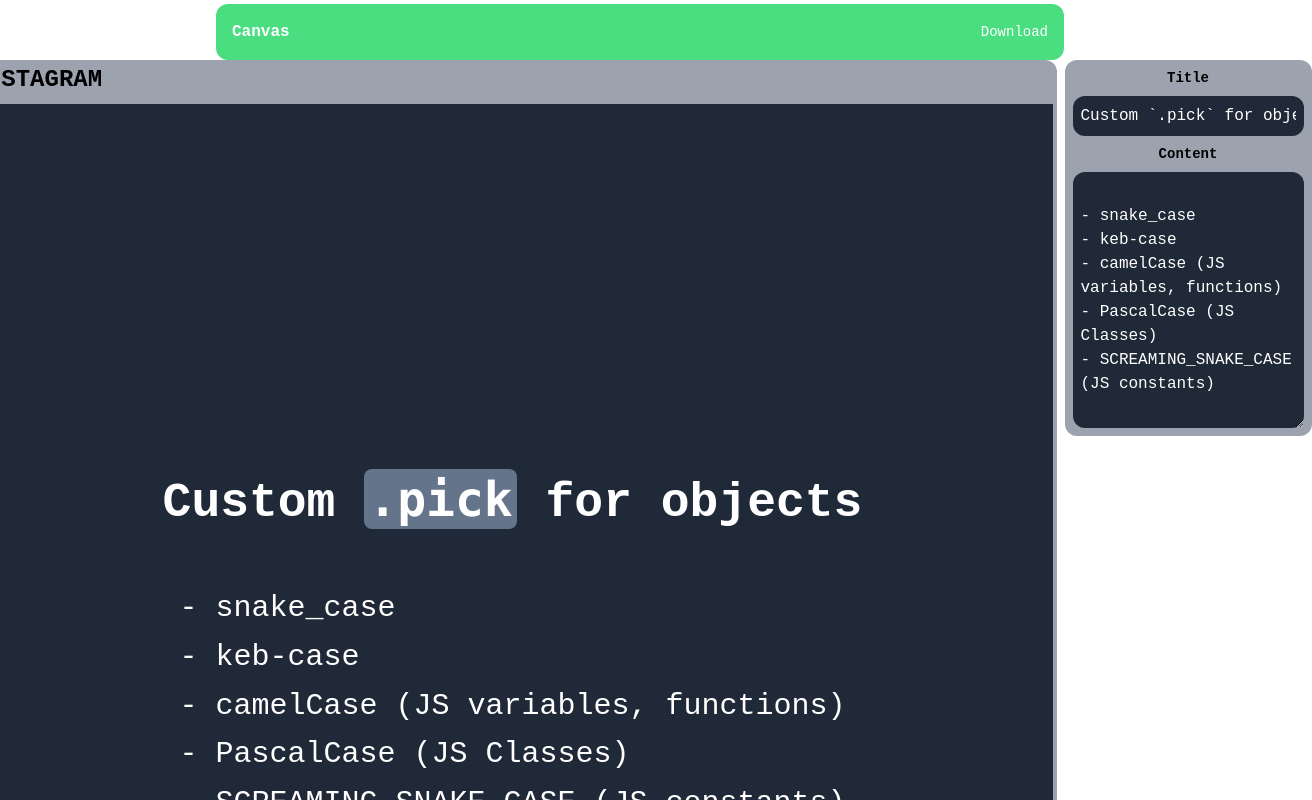
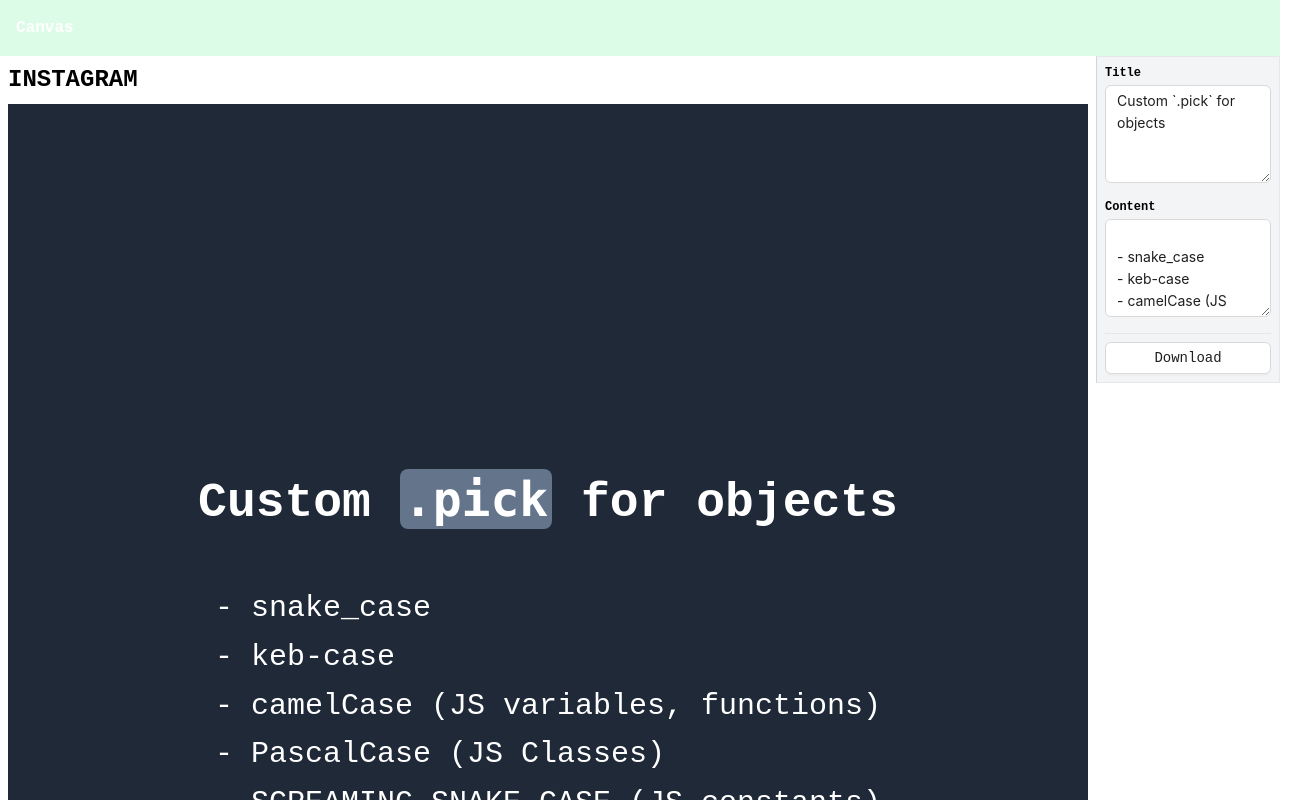
Before and after one commit to 318097/canvas, a React (Create React App) app: page / in a window 1280 px wide. Shown: the top 800 px of the page, 1312 px wide, since content can reach past the window. Built offline with nearby package versions, Linux system fonts and the light colour scheme; the HTML template or start-up script is replaced by a standard one.

Commit message:
Refactor

```diff
--- a/package.json
+++ b/package.json
@@ -6,6 +6,7 @@
     "@testing-library/jest-dom": "^5.17.0",
     "@testing-library/react": "^13.4.0",
     "@testing-library/user-event": "^13.5.0",
+    "antd": "^5.24.5",
     "classnames": "^2.5.1",
     "downloadjs": "^1.4.7",
     "fabric": "^6.0.2",
--- a/src/components/Raw.js
+++ b/src/components/Raw.js
@@ -11,205 +11,10 @@ import * as htmlToImage from "html-to-image";
 import download from "downloadjs";
 import "./Raw.scss";
 import cn from "classnames";
+import { Input, Select, Button } from "antd";
+import { getDefaultContent, PROPERTIES, CONFIG } from "./config";
 
-const PROPERTIES = [
-  {
-    label: "Font Size",
-    key: "text-size",
-    options: [
-      {
-        label: "Base",
-        value: "text-base",
-      },
-      {
-        label: "XS",
-        value: "text-xs",
-      },
-      {
-        label: "SM",
-        value: "text-sm",
-      },
-      {
-        label: "MD",
-        value: "text-md",
-      },
-      {
-        label: "LG",
-        value: "text-3xl",
-      },
-      {
-        label: "XL",
-        value: "text-4xl",
-      },
-      {
-        label: "2XL",
-        value: "text-5xl",
-      },
-      {
-        label: "3XL",
-        value: "text-6xl",
-      },
-      {
-        label: "4XL",
-        value: "text-7xl",
-      },
-    ],
-  },
-  {
-    label: "Text Align",
-    key: "text-align",
-    options: [
-      {
-        label: "Left",
-        value: "text-left",
-      },
-      {
-        label: "Center",
-        value: "text-center",
-      },
-      {
-        label: "Right",
-        value: "text-right",
-      },
-      {
-        label: "Justify",
-        value: "text-justify",
-      },
-    ],
-  },
-  {
-    label: "Text Color",
-    key: "text-color",
-    options: [
-      {
-        label: "Red",
-        value: "text-red-500",
-      },
-      {
-        label: "Blue",
-        value: "text-blue-500",
-      },
-      {
-        label: "Green",
-        value: "text-green-500",
-      },
-      {
-        label: "Yellow",
-        value: "text-yellow-500",
-      },
-      {
-        label: "Purple",
-        value: "text-purple-500",
-      },
-      {
-        label: "Pink",
-        value: "text-pink-500",
-      },
-      {
-        label: "Orange",
-        value: "text-orange-500",
-      },
-      {
-        label: "Teal",
-        value: "text-teal-500",
-      },
-      {
-        label: "Cyan",
-        value: "text-cyan-500",
-      },
-      {
-        label: "Lime",
-        value: "text-lime-500",
-      },
-    ],
-  },
-  {
-    label: "Font Weight",
-    key: "text-weight",
-    options: [
-      {
-        label: "Thin",
-        value: "font-thin",
-      },
-      {
-        label: "Extra Light",
-        value: "font-extralight",
-      },
-      {
-        label: "Light",
-        value: "font-light",
-      },
-      {
-        label: "Normal",
-        value: "font-normal",
-      },
-      {
-        label: "Medium",
-        value: "font-medium",
-      },
-      {
-        label: "Semi Bold",
-        value: "font-semibold",
-      },
-      {
-        label: "Bold",
-        value: "font-bold",
-      },
-      {
-        label: "Extra Bold",
-        value: "font-extrabold",
-      },
-      {
-        label: "Black",
-        value: "font-black",
-      },
-    ],
-  },
-];
-
-const CONFIG = [
-  {
-    platform: "INSTAGRAM",
-    fontMultiplier: 2,
-    className: `h-[1080px] w-[1080px]`,
-    layout: [
-      {
-        type: "title",
-        key: "title",
-        className: "leading-relaxed",
-        properties: {
-          "text-size": "text-5xl",
-          "text-weight": "font-bold",
-          "text-align": "text-center",
-          "text-color": "text-white",
-        },
-      },
-      {
-        type: "paragraph",
-        key: "content",
-        className: "leading-relaxed",
-        properties: {
-          "text-size": "text-3xl",
-          "text-align": "text-left",
-          "text-color": "text-white",
-        },
-      },
-    ],
-  },
-];
-
-const getDefaultContent = () => {
-  return {
-    title: "Custom `.pick` for objects",
-    content: `
-- snake_case
-- keb-case
-- camelCase (JS variables, functions)
-- PascalCase (JS Classes)
-- SCREAMING_SNAKE_CASE (JS constants)
-`,
-  };
-};
+const { TextArea } = Input;
 
 const Raw = () => {
   const [data, setData] = useState(getDefaultContent());
@@ -227,6 +32,7 @@ const Raw = () => {
   }, [selected]);
 
   const handleDownload = useCallback(() => {
+    setSelected("");
     if (ref.current === null) {
       return;
     }
@@ -249,30 +55,29 @@ const Raw = () => {
       });
   }, [ref]);
 
-  const handleChange = (e, key) => {
+  const handleChange = (key, value) => {
     setProperties((prev) => ({
       ...prev,
-      classes: cn(prev.classes, e.target.value),
+      [key]: value,
     }));
+
     const [, section] = selected.split(":");
+
     setConfig((prev) => {
       const newConfig = [...prev];
       const match = newConfig[0].layout.find((item) => item.key === section);
-      match.properties[key] = e.target.value;
+      match.properties[key] = value;
       return newConfig;
     });
   };
 
   return (
-    <div className="flex items-center flex-col p-1">
-      <header class="flex items-center justify-between w-2/3 p-4 bg-green-400 rounded-xl">
+    <div className="flex items-center flex-col p-0">
+      <header class="flex items-center justify-between w-full p-4 bg-green-100">
         <h3 className="text-white font-bold">Canvas</h3>
-        <button className="text-white text-sm" onClick={handleDownload}>
-          Download
-        </button>
       </header>
-      <div className="flex items-start gap-2">
-        <div className="p-1 rounded-xl bg-gray-400">
+      <div className="flex items-start gap-0 w-full">
+        <div className="p-2 bg-white grow">
           {config.map((config) => {
             const { layout, className = "", fontMultiplier, platform } = config;
             return (
@@ -306,7 +111,6 @@ const Raw = () => {
                       }
                     );
                     return (
-                      <div className="atom">
                       <div
                         onClick={() => {
                           setSelected(fullKey);
@@ -318,10 +122,6 @@ const Raw = () => {
                             .replace(/^<p>|<\/p>$/g, ""),
                         }}
                       ></div>
-                        <div className="actions">
-                          <div class="action">align</div>
-                        </div>
-                      </div>
                     );
                   })}
                 </div>
@@ -329,21 +129,23 @@ const Raw = () => {
             );
           })}
         </div>
-        <div className="flex flex-col gap-2 rounded-xl bg-gray-400 p-2 w-1/3">
-          <div className="flex flex-col gap-2">
-            <label className="text-sm font-bold">Title</label>
-            <input
-              type="text"
-              className="p-2 rounded-xl bg-gray-800 text-white"
+        <div className="flex flex-col gap-2 bg-gray-100 border border-l-gray-300 p-2 basis-1/6">
+          <div className="flex flex-col items-start gap-1 mb-2">
+            <label className="text-xs font-bold">Title</label>
+            <TextArea
+              rows={4}
+              placeholder="Title"
+              maxLength={6}
               value={data.title}
               onChange={(e) => setData({ ...data, title: e.target.value })}
             />
           </div>
-          <div className="flex flex-col gap-2">
-            <label className="text-sm font-bold">Content</label>
-            <textarea
-              rows={10}
-              className="p-2 rounded-xl bg-gray-800 text-white"
+          <div className="flex flex-col items-start gap-1 mb-2">
+            <label className="text-xs font-bold">Content</label>
+            <TextArea
+              rows={4}
+              placeholder="Content"
+              maxLength={6}
               value={data.content}
               onChange={(e) => setData({ ...data, content: e.target.value })}
             />
@@ -351,37 +153,29 @@ const Raw = () => {
           {!!selected && (
             <Fragment>
               <hr />
-              <h3 className="text-sm font-bold">Properties: {selected}</h3>
+              <h3 className="text-sm font-bold text-left">
+                Properties: {selected}
+              </h3>
               {PROPERTIES.map((property) => {
                 const { options, label, key } = property;
 
                 const value = _.get(properties, key, "");
                 return (
-                  <div className="flex flex-col gap-2">
-                    <label className="text-sm font-bold">{label}</label>
-                    <select
-                      className="p-2 rounded-xl bg-gray-800 text-white"
-                      onChange={(e) => handleChange(e, key)}
+                  <div className="flex flex-col items-start gap-1 mb-2">
+                    <label className="text-xs font-bold">{label}</label>
+                    <Select
+                      options={options}
+                      onChange={(value) => handleChange(key, value)}
                       value={value}
-                    >
-                      {options.map((option) => {
-                        const { label, value } = option;
-                        return (
-                          <option
-                            key={value}
-                            value={value}
-                            className="p-2 rounded-xl bg-gray-800 text-white"
-                          >
-                            {label}
-                          </option>
-                        );
-                      })}
-                    </select>
+                      className="w-full"
+                    />
                   </div>
                 );
               })}
             </Fragment>
           )}
+          <hr />
+          <Button onClick={handleDownload}>Download</Button>
         </div>
       </div>
     </div>
--- a/src/components/Raw.scss
+++ b/src/components/Raw.scss
@@ -13,13 +13,13 @@ code {
 }
 
 .raw-editor-root {
-  @apply flex flex-col gap-6 items-center justify-center;
+  @apply flex flex-col gap-6 items-center justify-center select-none;
 }
 
 .element {
-  @apply border-transparent;
+  @apply border border-dashed border-transparent;
   &.selected {
-    @apply border border-dashed border-gray-100;
+    @apply border-gray-100;
   }
 }
 
@@ -27,35 +27,3 @@ pre,
 code {
   font-size: inherit;
 }
-
-.atom {
-  border: 1px dashed transparent;
-  transition: 0.2s all;
-  position: relative;
-  .actions {
-    display: none;
-    transition: 0.2s all;
-    position: absolute;
-    bottom: 2px;
-    right: 2px;
-    align-items: center;
-    border: 1px solid #ccc;
-    padding: 2px 4px;
-    gap: 2px;
-    .action {
-      font-size: 8px;
-      text-transform: lowercase;
-      color: #ccc;
-      &:hover {
-        cursor: pointer;
-        text-decoration: underline;
-      }
-    }
-  }
-  &:hover {
-    border-color: #ccc;
-    .actions {
-      display: flex;
-    }
-  }
-}
--- /dev/null
+++ b/src/components/config.js
@@ -0,0 +1,240 @@
+const PROPERTIES = [
+  {
+    label: "Font Size",
+    key: "text-size",
+    options: [
+      {
+        label: "Base",
+        value: "text-base",
+      },
+      {
+        label: "XS",
+        value: "text-xs",
+      },
+      {
+        label: "SM",
+        value: "text-sm",
+      },
+      {
+        label: "MD",
+        value: "text-md",
+      },
+      {
+        label: "LG",
+        value: "text-3xl",
+      },
+      {
+        label: "XL",
+        value: "text-4xl",
+      },
+      {
+        label: "2XL",
+        value: "text-5xl",
+      },
+      {
+        label: "3XL",
+        value: "text-6xl",
+      },
+      {
+        label: "4XL",
+        value: "text-7xl",
+      },
+    ],
+  },
+  {
+    label: "Text Align",
+    key: "text-align",
+    options: [
+      {
+        label: "Left",
+        value: "text-left",
+      },
+      {
+        label: "Center",
+        value: "text-center",
+      },
+      {
+        label: "Right",
+        value: "text-right",
+      },
+      {
+        label: "Justify",
+        value: "text-justify",
+      },
+    ],
+  },
+  {
+    label: "Text Color",
+    key: "text-color",
+    options: [
+      {
+        label: "White",
+        value: "text-white",
+      },
+      {
+        label: "Gray-100",
+        value: "text-gray-100",
+      },
+      {
+        label: "Gray-200",
+        value: "text-gray-200",
+      },
+      {
+        label: "Gray-300",
+        value: "text-gray-300",
+      },
+      {
+        label: "Gray-400",
+        value: "text-gray-400",
+      },
+      {
+        label: "Gray-500",
+        value: "text-gray-500",
+      },
+      {
+        label: "Gray-600",
+        value: "text-gray-600",
+      },
+      {
+        label: "Gray-700",
+        value: "text-gray-700",
+      },
+      {
+        label: "Gray-800",
+        value: "text-gray-800",
+      },
+      {
+        label: "Gray-900",
+        value: "text-gray-900",
+      },
+      {
+        label: "Red",
+        value: "text-red-500",
+      },
+      {
+        label: "Blue",
+        value: "text-blue-500",
+      },
+      {
+        label: "Green",
+        value: "text-green-500",
+      },
+      {
+        label: "Yellow",
+        value: "text-yellow-500",
+      },
+      {
+        label: "Purple",
+        value: "text-purple-500",
+      },
+      {
+        label: "Pink",
+        value: "text-pink-500",
+      },
+      {
+        label: "Orange",
+        value: "text-orange-500",
+      },
+      {
+        label: "Teal",
+        value: "text-teal-500",
+      },
+      {
+        label: "Cyan",
+        value: "text-cyan-500",
+      },
+      {
+        label: "Lime",
+        value: "text-lime-500",
+      },
+    ],
+  },
+  {
+    label: "Font Weight",
+    key: "text-weight",
+    options: [
+      {
+        label: "Thin",
+        value: "font-thin",
+      },
+      {
+        label: "Extra Light",
+        value: "font-extralight",
+      },
+      {
+        label: "Light",
+        value: "font-light",
+      },
+      {
+        label: "Normal",
+        value: "font-normal",
+      },
+      {
+        label: "Medium",
+        value: "font-medium",
+      },
+      {
+        label: "Semi Bold",
+        value: "font-semibold",
+      },
+      {
+        label: "Bold",
+        value: "font-bold",
+      },
+      {
+        label: "Extra Bold",
+        value: "font-extrabold",
+      },
+      {
+        label: "Black",
+        value: "font-black",
+      },
+    ],
+  },
+];
+
+const CONFIG = [
+  {
+    platform: "INSTAGRAM",
+    fontMultiplier: 2,
+    className: `h-[1080px] w-[1080px]`,
+    layout: [
+      {
+        type: "title",
+        key: "title",
+        className: "leading-relaxed",
+        properties: {
+          "text-size": "text-5xl",
+          "text-weight": "font-bold",
+          "text-align": "text-center",
+          "text-color": "text-white",
+        },
+      },
+      {
+        type: "paragraph",
+        key: "content",
+        className: "leading-relaxed",
+        properties: {
+          "text-size": "text-3xl",
+          "text-align": "text-left",
+          "text-color": "text-white",
+        },
+      },
+    ],
+  },
+];
+
+const getDefaultContent = () => {
+  return {
+    title: "Custom `.pick` for objects",
+    content: `
+- snake_case
+- keb-case
+- camelCase (JS variables, functions)
+- PascalCase (JS Classes)
+- SCREAMING_SNAKE_CASE (JS constants)
+`,
+  };
+};
+
+export { getDefaultContent, PROPERTIES, CONFIG };
```
Also changed, not shown: 1 other file (tests, documents, lock files or other folders). Lines whose indentation alone changed are shown as unchanged.
